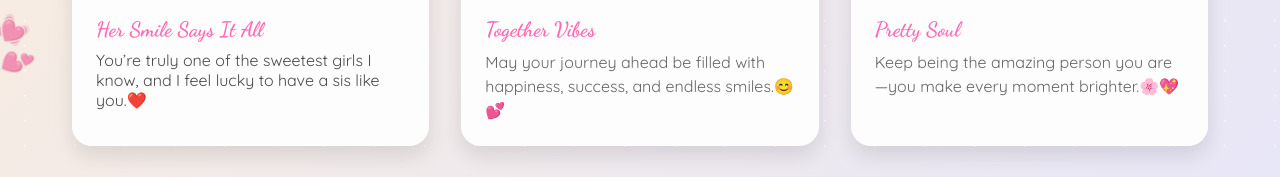
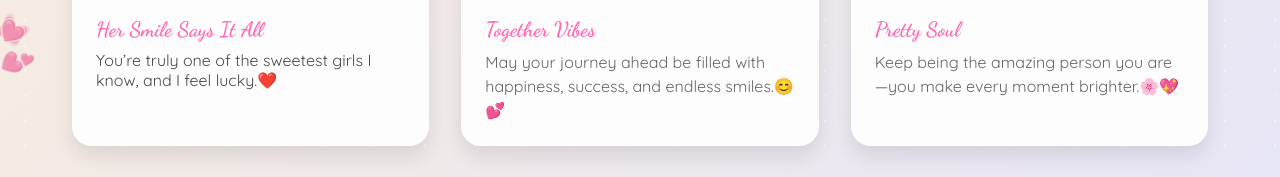
Before and after one commit to Lpuaryan27/birthday, a plain HTML site: page last.html in a window 1280 px wide. Shown: the part 623-800 px from the top of the page. Drawn offline with Linux system fonts and the light colour scheme.

Commit message:
Shorten message in last.html

```diff
--- a/last.html
+++ b/last.html
@@ -415,8 +415,7 @@
         />
         <div class="memory-date">Her Smile Says It All</div>
         <div class="memory- caption">
-          You’re truly one of the sweetest girls I know, and I feel lucky to
-          have a sis like you.❤️
+          You’re truly one of the sweetest girls I know, and I feel lucky.❤️
         </div>
       </div>
       <div class="memory-card">
```
